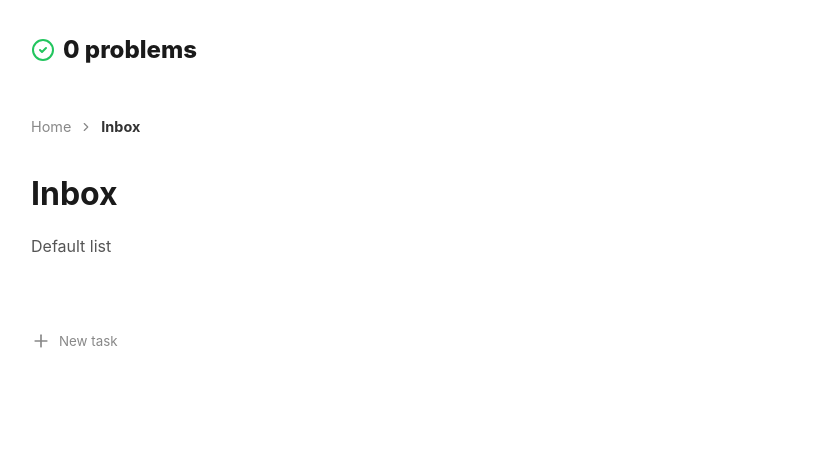
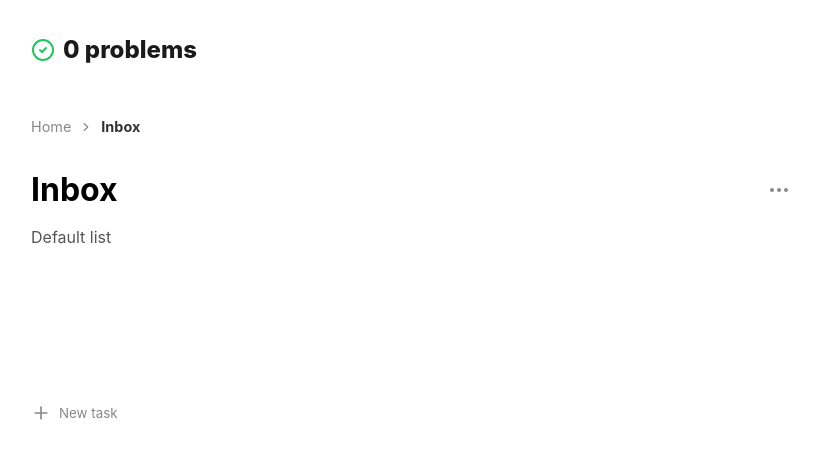
Before and after one commit to rafaelmadeira/problems, a React (Vite) app: page /list/inbox in a window 1280 px wide. Shown: the top 456 px of the page, without its empty margins (225-1044 px from the left). Built offline with nearby package versions, Linux system fonts and the light colour scheme.

Commit message:
feat: allow lists to be edited and deleted

```diff
--- a/src/context/StoreContext.tsx
+++ b/src/context/StoreContext.tsx
@@ -6,6 +6,8 @@ interface StoreContextType {
     addList: (name: string) => void;
     addProblem: (parentId: string | null, listId: string, name: string) => void;
     updateProblem: (listId: string, problemId: string, updates: Partial<Problem>) => void;
+    updateList: (listId: string, updates: Partial<List>) => void;
+    deleteList: (listId: string) => void;
     // We might need more specific actions or a generic dispatch
 }
 
@@ -111,8 +113,24 @@ export const StoreProvider: React.FC<{ children: React.ReactNode }> = ({ childre
         });
     };
 
+    const updateList = (listId: string, updates: Partial<List>) => {
+        setState(prev => ({
+            ...prev,
+            lists: prev.lists.map(list =>
+                list.id === listId ? { ...list, ...updates } : list
+            )
+        }));
+    };
+
+    const deleteList = (listId: string) => {
+        setState(prev => ({
+            ...prev,
+            lists: prev.lists.filter(list => list.id !== listId)
+        }));
+    };
+
     return (
-        <StoreContext.Provider value={{ state, addList, addProblem, updateProblem }}>
+        <StoreContext.Provider value={{ state, addList, addProblem, updateProblem, updateList, deleteList }}>
             {children}
         </StoreContext.Provider>
     );
--- a/src/pages/ProblemPage.tsx
+++ b/src/pages/ProblemPage.tsx
@@ -1,21 +1,22 @@
 import React, { useState } from 'react';
-import { useParams, Link } from 'react-router-dom';
+import { useParams, Link, useNavigate } from 'react-router-dom';
 import { useStore } from '../context/StoreContext';
-import { ChevronRight, Plus, CheckCircle2 } from 'lucide-react';
+import { ChevronRight, Plus, CheckCircle2, MoreHorizontal, Trash2 } from 'lucide-react';
 import type { Problem } from '../types';
 
 export default function ProblemPage() {
     const { listId, problemId } = useParams();
-    const { state, addProblem, updateProblem } = useStore();
+    const navigate = useNavigate();
+    const { state, addProblem, updateProblem, updateList, deleteList } = useStore();
 
     const [newSubtaskName, setNewSubtaskName] = useState('');
     const [isAdding, setIsAdding] = useState(false);
+    const [isMenuOpen, setIsMenuOpen] = useState(false);
 
     // 1. Find the List
     const list = state.lists.find(l => l.id === listId);
 
     // 2. Find the Problem and Path (if problemId exists)
-    // Helper to find path: returns array of Problems + the target Problem
     const findPath = (problems: Problem[], targetId: string, currentPath: Problem[] = []): Problem[] | null => {
         for (const p of problems) {
             if (p.id === targetId) {
@@ -39,17 +40,12 @@ export default function ProblemPage() {
         }
     }
 
-    // If problemId provided but not found
     if (problemId && !currentProblem) {
         return <div style={{ padding: '2rem' }}>Problem not found</div>;
     }
 
-    // 3. Determine View Data
-    // If no problemId, we are at List root
-    const title = currentProblem ? currentProblem.name : list.name;
-    const description = currentProblem ? currentProblem.notes : list.description;
+    // View Data
     const subElements = currentProblem ? currentProblem.subproblems : list.problems;
-    // For List Root, parentId is null. For Problem, parentId is currentProblem.id
     const currentParentId = currentProblem ? currentProblem.id : null;
 
     const handleAdd = (e: React.FormEvent) => {
@@ -67,20 +63,27 @@ export default function ProblemPage() {
         }
     };
 
-    // Toggle complete?
     const toggleComplete = (p: Problem) => {
         updateProblem(list.id, p.id, { completed: !p.completed });
     };
 
+    const handleDeleteList = () => {
+        // window.confirm might be blocked or causing issues
+        deleteList(list.id);
+        navigate('/');
+    };
+
     return (
-        <div>
+        <div style={{ position: 'relative', minHeight: '100vh' }} onClick={() => setIsMenuOpen(false)}>
             {/* Breadcrumbs */}
             <nav style={{ display: 'flex', alignItems: 'center', gap: '0.5rem', marginBottom: '2rem', color: '#888', fontSize: '0.9rem' }}>
                 <Link to="/" style={{ color: 'inherit' }}>Home</Link>
                 <ChevronRight size={14} />
-                <Link to={`/list/${list.id}`} style={{ fontWeight: !currentProblem ? 'bold' : 'normal', color: !currentProblem ? '#333' : 'inherit' }}>
-                    {list.name}
-                </Link>
+                {!currentProblem ? (
+                    <span style={{ fontWeight: 'bold', color: '#333' }}>{list.name}</span>
+                ) : (
+                    <Link to={`/list/${list.id}`} style={{ color: 'inherit' }}>{list.name}</Link>
+                )}
                 {breadcrumbs.slice(0, -1).map(p => (
                     <React.Fragment key={p.id}>
                         <ChevronRight size={14} />
@@ -95,13 +98,51 @@ export default function ProblemPage() {
                 )}
             </nav>
 
-            <header style={{ marginBottom: '2rem' }}>
+            <header style={{ marginBottom: '2rem', position: 'relative' }}>
+                <div style={{ display: 'flex', alignItems: 'flex-start', justifyContent: 'space-between', gap: '1rem' }}>
+                    {!currentProblem ? (
+                        <div style={{ flex: 1 }}>
+                            <input
+                                type="text"
+                                value={list.name}
+                                onChange={(e) => updateList(list.id, { name: e.target.value })}
+                                style={{
+                                    fontSize: '2rem',
+                                    fontWeight: '700',
+                                    marginBottom: '1rem',
+                                    width: '100%',
+                                    border: 'none',
+                                    outline: 'none',
+                                    backgroundColor: 'transparent',
+                                    fontFamily: 'inherit'
+                                }}
+                            />
+                            <textarea
+                                value={list.description || ''}
+                                onChange={(e) => updateList(list.id, { description: e.target.value })}
+                                placeholder="Description..."
+                                maxLength={500}
+                                style={{
+                                    width: '100%',
+                                    minHeight: '100px',
+                                    fontSize: '1rem',
+                                    color: '#555',
+                                    resize: 'none',
+                                    lineHeight: '1.6',
+                                    border: 'none',
+                                    outline: 'none',
+                                    backgroundColor: 'transparent',
+                                    fontFamily: 'inherit'
+                                }}
+                            />
+                        </div>
+                    ) : (
+                        <div style={{ flex: 1 }}>
                             <h1 style={{ fontSize: '2rem', fontWeight: '700', marginBottom: '1rem', wordBreak: 'break-word' }}>
-                    {title}
+                                {currentProblem.name}
                             </h1>
-                {currentProblem ? (
                             <textarea
-                        value={description || ''}
+                                value={currentProblem.notes || ''}
                                 onChange={handleNotesChange}
                                 placeholder="Notes..."
                                 maxLength={500}
@@ -111,12 +152,77 @@ export default function ProblemPage() {
                                     fontSize: '1rem',
                                     color: '#555',
                                     resize: 'none',
-                            lineHeight: '1.6'
+                                    lineHeight: '1.6',
+                                    border: 'none', // Make notes cleaner too
+                                    outline: 'none',
+                                    backgroundColor: 'transparent'
                                 }}
                             />
-                ) : (
-                    <p style={{ color: '#555', lineHeight: '1.6' }}>{description}</p>
+                        </div>
                     )}
+
+                    {!currentProblem && (
+                        <div
+                            style={{ position: 'relative' }}
+                            onClick={(e) => e.stopPropagation()}
+                        >
+                            <button
+                                type="button"
+                                onClick={(e) => {
+                                    e.stopPropagation();
+                                    setIsMenuOpen(!isMenuOpen);
+                                }}
+                                style={{
+                                    padding: '0.5rem',
+                                    cursor: 'pointer',
+                                    color: '#888',
+                                    display: 'flex',
+                                    alignItems: 'center',
+                                    justifyContent: 'center'
+                                }}
+                                aria-label="Menu"
+                            >
+                                <MoreHorizontal size={24} />
+                            </button>
+                            {isMenuOpen && (
+                                <div style={{
+                                    position: 'absolute',
+                                    top: '100%',
+                                    right: 0,
+                                    backgroundColor: '#fff',
+                                    boxShadow: '0 4px 12px rgba(0,0,0,0.15)',
+                                    borderRadius: '8px',
+                                    padding: '0.5rem',
+                                    zIndex: 10,
+                                    minWidth: '160px',
+                                    border: '1px solid #f0f0f0'
+                                }}>
+                                    <button
+                                        type="button"
+                                        onClick={(e) => {
+                                            e.stopPropagation();
+                                            handleDeleteList();
+                                        }}
+                                        style={{
+                                            display: 'flex',
+                                            alignItems: 'center',
+                                            gap: '0.75rem',
+                                            padding: '0.75rem 1rem',
+                                            width: '100%',
+                                            color: '#ef4444',
+                                            fontWeight: '500',
+                                            textAlign: 'left',
+                                            fontSize: '0.9rem',
+                                        }}
+                                    >
+                                        <Trash2 size={16} />
+                                        Delete List
+                                    </button>
+                                </div>
+                            )}
+                        </div>
+                    )}
+                </div>
             </header>
 
             <div style={{ display: 'flex', flexDirection: 'column', gap: '1rem' }}>
@@ -185,7 +291,8 @@ export default function ProblemPage() {
                                 fontSize: '1.1rem',
                                 borderBottom: '2px solid #333',
                                 padding: '0.5rem',
-                                flex: 1
+                                flex: 1,
+                                fontFamily: 'inherit'
                             }}
                             onBlur={() => !newSubtaskName && setIsAdding(false)}
                         />
@@ -196,7 +303,8 @@ export default function ProblemPage() {
                                 backgroundColor: '#333',
                                 color: '#fff',
                                 borderRadius: '8px',
-                                fontWeight: '600'
+                                fontWeight: '600',
+                                fontFamily: 'inherit'
                             }}
                         >
                             Add
@@ -210,7 +318,8 @@ export default function ProblemPage() {
                             alignItems: 'center',
                             gap: '0.5rem',
                             color: '#888',
-                            padding: '0.5rem 0'
+                            padding: '0.5rem 0',
+                            fontFamily: 'inherit'
                         }}
                     >
                         <Plus size={20} />
@@ -218,7 +327,6 @@ export default function ProblemPage() {
                     </button>
                 )}
             </div>
-
         </div>
     );
 }
```
Lines whose indentation alone changed are shown as unchanged.
